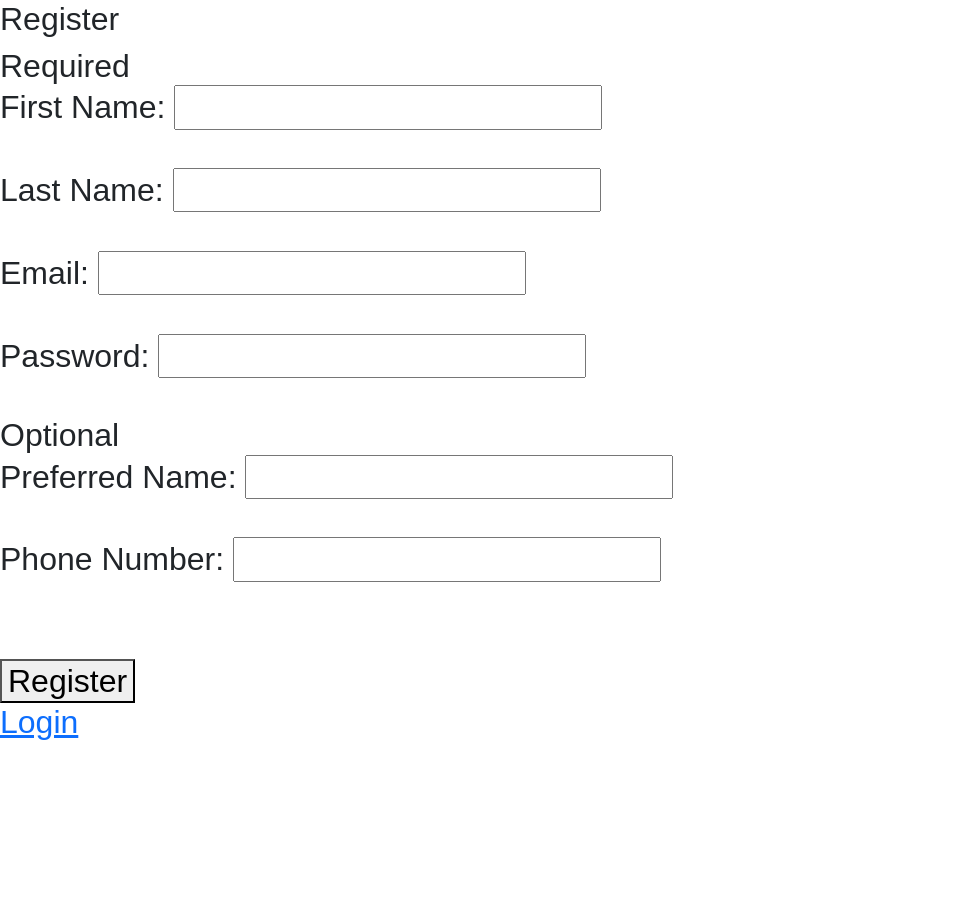
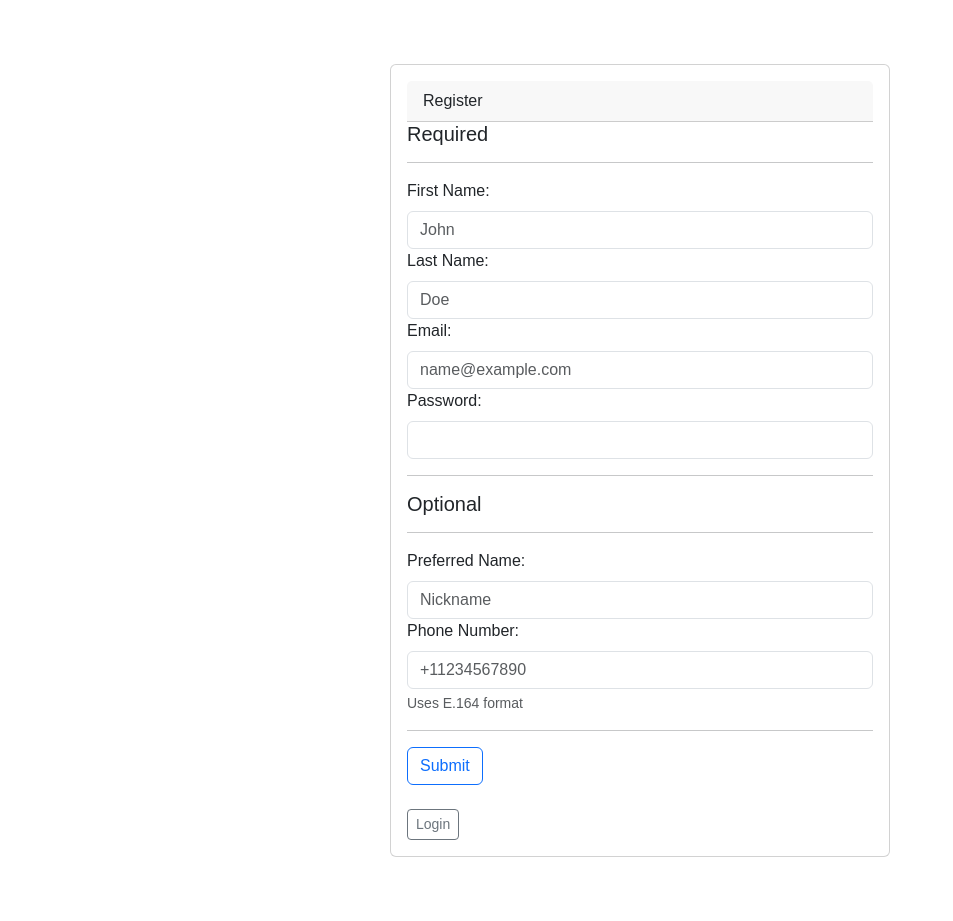
Before and after one commit to ritumaiti2009/CAC_Proj, a Flask app: page /register in a window 1280 px wide. Shown: the part 62-983 px from the top of the page, without its empty margins (0-953 px from the left). Before the commit the page ends 802 px from the top, so only its background shows below. Run offline with Flask 3, Linux system fonts and the light colour scheme; some web fonts are replaced.

Commit message:
Format Register

```diff
--- a/templates/login.html
+++ b/templates/login.html
@@ -7,7 +7,7 @@
 {% block nav %}{% endblock %}
 
 {% block main %}
-    <div class="card mx-auto d-flex align-items-center" style="width: 300px; margin: 64px;">
+    <div class="card mx-auto" style="width: 300px; margin: 64px;">
         <div class="card-body">
             <div class="card-header">Login</div>
             <form method="post">
--- a/templates/register.html
+++ b/templates/register.html
@@ -7,17 +7,33 @@
 {% block nav %}{% endblock %}
 
 {% block main %}
-    <h2>Register<h2>
-    <form method="post">
-        Required<br>
-        First Name: <input type="text" name="first_name" required><br><br>
-        Last Name: <input type="text" name="last_name" required><br><br>
-        Email: <input type="email" name="email" required><br><br>
-        Password: <input type="password" name="password" required><br><br>
-        Optional<br>
-        Preferred Name: <input type="text" name="preferred_name"><br><br>
-        Phone Number: <input type="tel" name="phone_num"><br><br><br>
-        <button type="submit">Register</button>
-    </form>
-    <a href="/login">Login</a>
+    <div class="card mx-auto" style="width: 500px; margin: 64px;">
+        <div class="card-body">
+            <div class="card-header">Register</div>
+            <form method="post">
+                <h5>Required</h5>
+                <hr>
+                <label for="firstNameInput" class="form-label">First Name: </label>
+                <input type="text" class="form-control" id="firstNameInput" name="first_name" placeholder="John" required>
+                <label for="lastNameInput" class="form-label">Last Name: </label>
+                <input type="text" class="form-control" id="lastNameInput" name="last_name" placeholder="Doe" required>
+                <label for="emailInput" class="form-label">Email: </label>
+                <input type="email" class="form-control" id="emailInput" name="email" placeholder="name@example.com" required>
+                <label for="passwordInput" class="form-label">Password: </label>
+                <input type="password" id="passwordInput" class="form-control" name="password" minlength="8" maxlength="20" required>
+                <hr>
+                <h5>Optional</h5>
+                <hr>
+                <label for="preferredNameInput" class="form-label">Preferred Name: </label>
+                <input type="text" class="form-control" id="preferredNameInput" name="preferred_name" placeholder="Nickname">
+                <label for="telInput" class="form-label">Phone Number: </label>
+                <input type="tel" class="form-control" id="telInput" name="phone_num" pattern="^\+?[1-9]\d{9,14}$" aria-describedby="phoneInfo" placeholder="+11234567890">
+                <p class="form-text" id="phoneInfo">Uses E.164 format</p>
+                <hr>
+                <button class="btn btn-outline-primary" id="submit" type="submit">Submit</button>
+            </form>
+            <br>
+            <a class="btn btn-outline-secondary btn-sm" href="/login">Login</a>
+        </div>
+    </div>
 {% endblock %}
```
